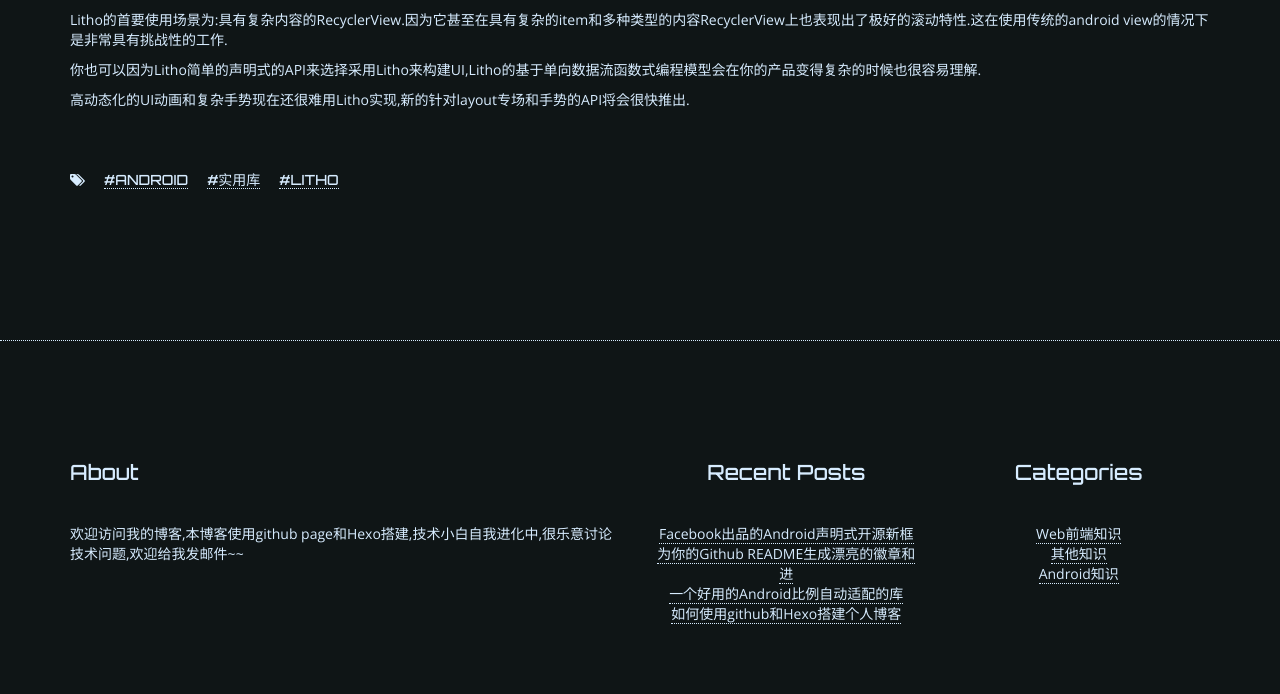
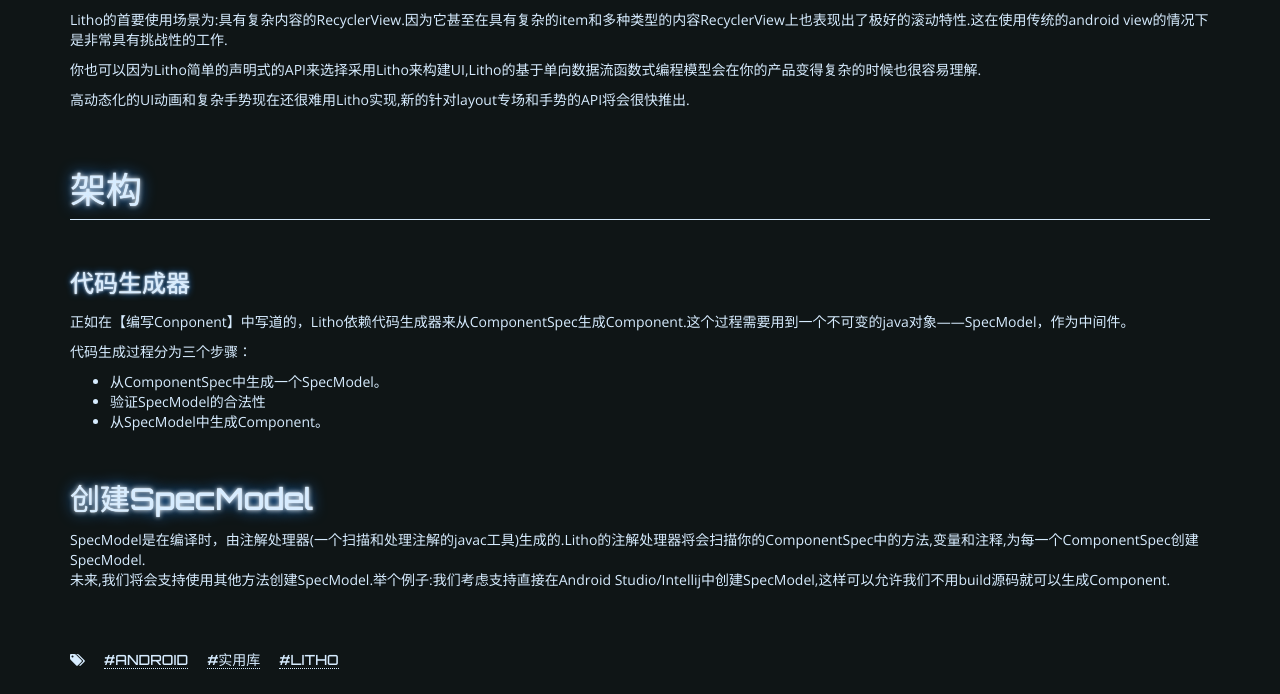
Before and after one commit to ShikiEiki/ShikiEiki.github.io, a plain HTML site: page 2017/04/25/Facebook出品的Android声明式开源新框架Litho文档翻译(一)/index.html in a window 1280 px wide. Shown: the part 1776-2470 px from the top of the page. Drawn offline with nearby package versions, Linux system fonts and the light colour scheme.

Commit message:
Site updated: 2017-04-25 17:33:14

```diff
--- a/2017/04/25/Facebook出品的Android声明式开源新框架Litho文档翻译(一)/index.html
+++ b/2017/04/25/Facebook出品的Android声明式开源新框架Litho文档翻译(一)/index.html
@@ -144,7 +144,7 @@
 
                 <span class="date">2017-04-25</span>
 
-            <a href="#disqus_thread" class="comments">Kommentare</a>
+            <a href="#disqus_thread" class="comments">Comments</a>
 
                 <span class="category">
                     <a href="/categories/Android知识/">Android知识</a>
@@ -175,6 +175,14 @@
 <h3 id="使用"><a href="#使用" class="headerlink" title="使用"></a>使用</h3><p>Litho的首要使用场景为:具有复杂内容的RecyclerView.因为它甚至在具有复杂的item和多种类型的内容RecyclerView上也表现出了极好的滚动特性.这在使用传统的android view的情况下是非常具有挑战性的工作.</p>
 <p>你也可以因为Litho简单的声明式的API来选择采用Litho来构建UI,Litho的基于单向数据流函数式编程模型会在你的产品变得复杂的时候也很容易理解.</p>
 <p>高动态化的UI动画和复杂手势现在还很难用Litho实现,新的针对layout专场和手势的API将会很快推出.</p>
+<h1 id="架构"><a href="#架构" class="headerlink" title="架构"></a>架构</h1><h3 id="代码生成器"><a href="#代码生成器" class="headerlink" title="代码生成器"></a>代码生成器</h3><p>正如在【编写Conponent】中写道的，Litho依赖代码生成器来从ComponentSpec生成Component.这个过程需要用到一个不可变的java对象——SpecModel，作为中间件。</p>
+<p>代码生成过程分为三个步骤：</p>
+<ul>
+<li>从ComponentSpec中生成一个SpecModel。</li>
+<li>验证SpecModel的合法性</li>
+<li>从SpecModel中生成Component。</li>
+</ul>
+<h2 id="创建SpecModel"><a href="#创建SpecModel" class="headerlink" title="创建SpecModel"></a>创建SpecModel</h2><p>SpecModel是在编译时，由注解处理器(一个扫描和处理注解的javac工具)生成的.Litho的注解处理器将会扫描你的ComponentSpec中的方法,变量和注释,为每一个ComponentSpec创建SpecModel.<br>未来,我们将会支持使用其他方法创建SpecModel.举个例子:我们考虑支持直接在Android Studio/Intellij中创建SpecModel,这样可以允许我们不用build源码就可以生成Component.</p>
 
     </div>
 
```
Also changed, not shown: 2017/02/23/如何使用gitHub和Hexo搭建个人博客/index.html (+1 -1 lines), 2017/02/28/一个好用的Android比例自动适配的库/index.html (+1 -1 lines), 2017/03/01/为你的Github生成漂亮的徽章和进度条/index.html (+1 -1 lines), about.html (+1 -1 lines), archives/2017/02/index.html (+1 -1 lines), archives/2017/03/index.html (+1 -1 lines), archives/2017/04/index.html (+1 -1 lines), archives/2017/index.html (+1 -1 lines), archives/index.html (+2 -2 lines), contact.html (+1 -1 lines), hello-world.html (+1 -1 lines), index.html (+8 -0 lines).
